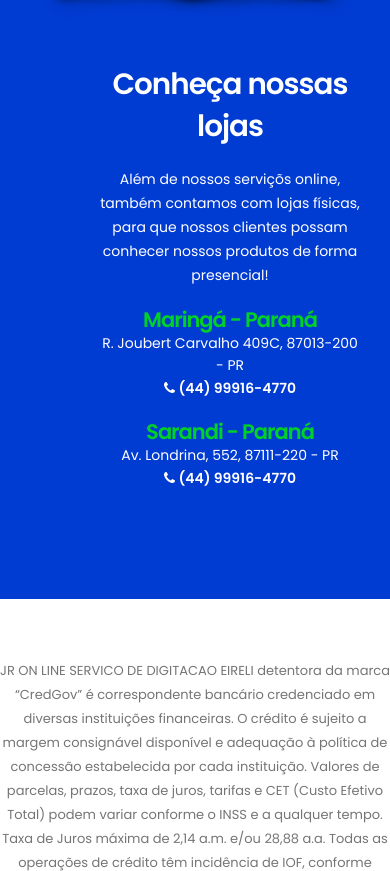
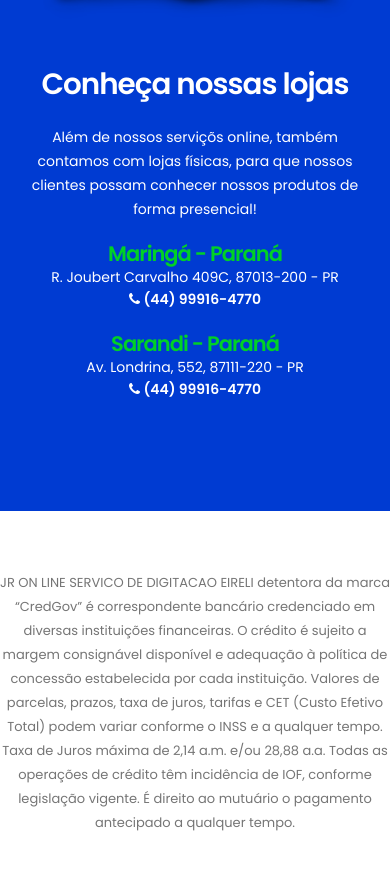
Before and after one commit to cxsarsouza/credgov, a plain HTML site: page index.html in a window 390 px wide. Shown: the part 8665-9536 px from the top of the page. Drawn offline with Linux system fonts and the light colour scheme.

Commit message:
ajustes mobile version

```diff
--- a/css/tooplate-style.css
+++ b/css/tooplate-style.css
@@ -1179,6 +1179,7 @@
 
 .lojas-texto{
   padding: 0;
+  margin-left: 70px;
 }
 
 .row-footer{
@@ -1190,9 +1191,14 @@
   padding-top: 50px;
   padding-left: 100px;
 }
+
+.p-lojinha{
+  max-width: 300px; color: #fff; font-weight: 100; line-height: 1.6; border-radius: 0;
+}
 @media only screen and (max-width: 766px) {
   .lojas-texto {
     text-align: center;
+    margin-left: 0;
   }
   .row-lojas{
     display: flex;
@@ -1214,4 +1220,7 @@
     padding-left: 0;
     margin: 10px 40px;
   }
+  .p-lojinha{
+    max-width: 100%;
+  }
 }
--- a/index.html
+++ b/index.html
@@ -418,16 +418,16 @@
 
 
                          <div class="col-lg-7 col-sm-6 text-right" style="padding-top: 10px;  text-align: left;">
-                              <div class="about-info lojas-texto" style="margin-left:70px ;">
+                              <div class="about-info lojas-texto">
                                         <h2 class="wow fadeInUp" data-wow-delay="0.6s" style="color: #fff;">Conheça nossas lojas</h2>
                                         <div class="wow fadeInUp" data-wow-delay="0.7s">
                                              <p style="color: #fff; font-size:14px;">Além de nossos serviçõs online, também contamos com lojas físicas, para que nossos clientes possam conhecer nossos produtos de forma presencial!</p>
                                         </div>
                                         <h3 style="color:#00d126;">Maringá - Paraná</h3>
-                                        <p style="max-width: 300px; color: #fff; font-weight: 100; line-height: 1.6; border-radius: 0;" >R. Joubert Carvalho 409C, 87013-200 - PR <br><b style="font-weight: 600;"> <i class="fa fa-phone"></i></i> (44) 99916-4770</b></p>
+                                        <p class="p-lojinha">R. Joubert Carvalho 409C, 87013-200 - PR <br><b style="font-weight: 600;"> <i class="fa fa-phone"></i></i> (44) 99916-4770</b></p>
 
                                         <h3 style="color:#00d126;">Sarandi - Paraná</h3>
-                                        <p style="max-width: 300px; color: #fff; font-weight: 100; line-height: 1.6; border-radius: 0;" >Av. Londrina, 552, 87111-220 - PR <br><b style="font-weight: 600;"> <i class="fa fa-phone"></i></i> (44) 99916-4770</b></p>
+                                        <p class="p-lojinha" >Av. Londrina, 552, 87111-220 - PR <br><b style="font-weight: 600;"> <i class="fa fa-phone"></i></i> (44) 99916-4770</b></p>
 
 
                               </div>
```
